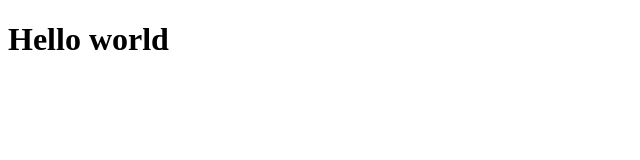
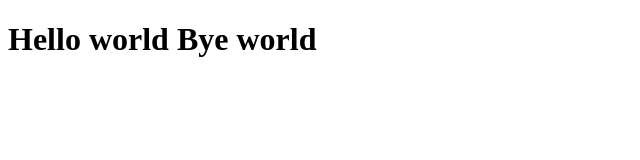
Before and after one commit to MeronTeweldebrhan/day1, a plain HTML site: page homepage.html in a window 1280 px wide. Shown: the whole page, without its empty margins (0-640 px from the left). Drawn offline with Linux system fonts and the light colour scheme.

Commit message:
changes in branch 1 main

```diff
--- a/homepage.html
+++ b/homepage.html
@@ -6,7 +6,7 @@
     <title>Document</title>
 </head>
 <body>
-    <h1>Hello world</h1>
+    <h1>Hello world Bye world</h1>
 
 </body>
 </html>
```
